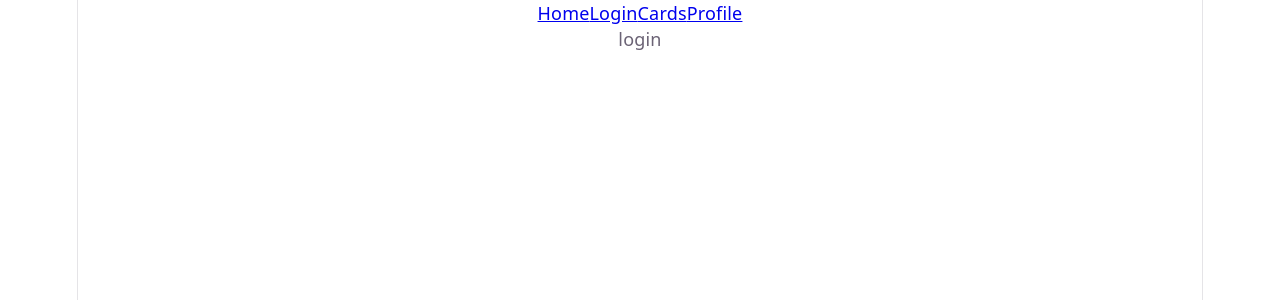
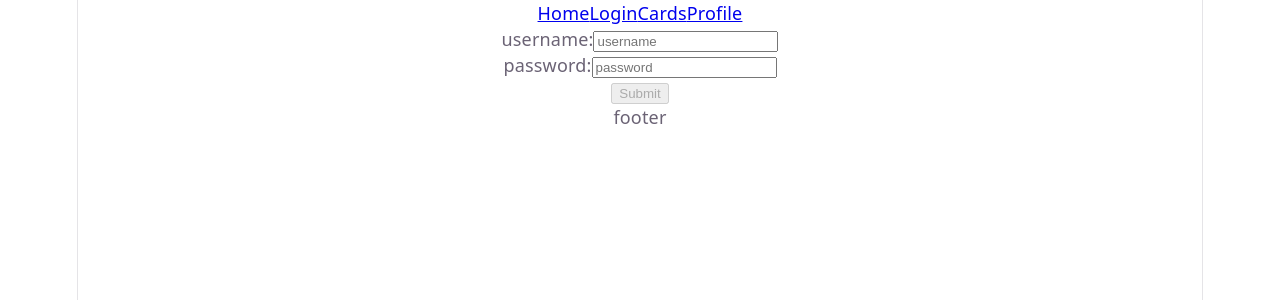
Before and after one commit to pavpka/test-english-cards, a React (Vite) app: page /login in a window 1280 px wide. Shown: the top 300 px of the page. Built offline with nearby package versions, Linux system fonts and the light colour scheme.

Commit message:
added authorization

```diff
--- a/src/api/authApi.ts
+++ b/src/api/authApi.ts
@@ -0,0 +1,26 @@
+export type User = {
+    username: string,
+    password: string
+}
+
+type AuthResponse = {
+    isAllowed: boolean,
+    token: string | null
+}
+
+const mockUser: User = {
+    username: "admin",
+    password: "admin"
+}
+
+export function authUser(user: User): Promise<AuthResponse> {
+    return new Promise((resolve) => {
+        setTimeout(() => {
+            const isAllowed =
+                user.username === mockUser.username &&
+                user.password === mockUser.password
+
+            resolve({isAllowed, token: 'abc' })
+        }, 1000)
+    })
+}
--- a/src/app/App.tsx
+++ b/src/app/App.tsx
@@ -1,32 +1,12 @@
-import Home from '../pages/HomePage'
-import { Link, Route, Routes } from 'react-router-dom'
-
 import '../App.css'
-import ProtectedRoute from '../components/ProtectedRoute';
-import LoginPage from '../pages/LoginPage';
-import CardsPage from '../pages/CardsPage';
-import ProfilePage from '../pages/ProfilePage';
+import Header from '../components/Header'
+import Footer from '../components/Footer'
 
 function App() {
-  const isAuthenticated = false;
   return (
     <>
-    <nav>
-      <Link to="/">Home</Link>
-      <Link to="/login">Login</Link>
-      <Link to="/cards">Cards</Link>
-      <Link to="/profile">Profile</Link>
-    </nav>
-    <Routes>
-      <Route path="/" element={<Home />} />
-      <Route path="/login" element={<LoginPage />} />
-      <Route path='/cards' element={<CardsPage />} />
-
-      <Route element={<ProtectedRoute isAuthenticated={isAuthenticated} />}>
-        <Route path='/profile' element={<ProfilePage />} />
-      </Route>
-
-    </Routes>
+      <Header />
+      <Footer />
     </>
   )
 }
--- /dev/null
+++ b/src/components/Footer.tsx
@@ -0,0 +1,5 @@
+export default function Footer () {
+    return (
+        <div> footer </div>
+    )
+}
--- /dev/null
+++ b/src/components/Header.tsx
@@ -0,0 +1,32 @@
+import { Link, Route, Routes } from "react-router-dom";
+import ProfilePage from "../pages/ProfilePage";
+import ProtectedRoute from "./ProtectedRoute";
+import CardsPage from "../pages/CardsPage";
+import LoginPage from "../pages/LoginPage";
+import HomePage from "../pages/HomePage";
+import { useAppSelector } from "../store/hooks";
+import { selectIsAuthenticated } from "../store/authSlice";
+
+export default function Header() {
+    const isAuthenticated = useAppSelector(selectIsAuthenticated)
+
+    return (
+        <>
+        <nav>
+            <Link to="/">Home</Link>
+            {!isAuthenticated && <Link to="/login">Login</Link>}
+            <Link to="/cards">Cards</Link>
+            <Link to="/profile">Profile</Link>
+        </nav>
+        <Routes>
+            <Route path="/" element={<HomePage />} />
+            <Route path="/login" element={<LoginPage />} />
+            <Route path="/cards" element={<CardsPage />} />
+
+            <Route element={<ProtectedRoute />}>
+            <Route path="/profile" element={<ProfilePage />} />
+            </Route>
+        </Routes>
+        </>
+    );
+}
--- a/src/components/ProtectedRoute.tsx
+++ b/src/components/ProtectedRoute.tsx
@@ -1,10 +1,15 @@
-import { Navigate, Outlet } from 'react-router-dom';
+import { Navigate, Outlet } from 'react-router-dom'
+import { useAppSelector } from '../store/hooks'
+import { selectIsAuthenticated } from '../store/authSlice'
 
-const ProtectedRoute = ({ isAuthenticated }: { isAuthenticated: boolean }) => {
-    if (!isAuthenticated) {
-        return <Navigate to="/login" replace />;
-    }
-    return <Outlet />;
-};
+const ProtectedRoute = () => {
+  const isAuthenticated = useAppSelector(selectIsAuthenticated)
 
-export default ProtectedRoute;
+  if (!isAuthenticated) {
+    return <Navigate to="/login" replace />
+  }
+
+  return <Outlet />
+}
+
+export default ProtectedRoute
--- a/src/pages/LoginPage.tsx
+++ b/src/pages/LoginPage.tsx
@@ -1,8 +1,69 @@
+import { useState } from "react";
+import { useNavigate } from "react-router-dom";
+import { authUser } from "../api/authApi";
+import { useAppDispatch, useAppSelector } from "../store/hooks";
+import { login } from "../store/authSlice";
+
 export default function LoginPage() {
+  const navigate = useNavigate();
+  const dispatch = useAppDispatch();
+  const [username, setUserName] = useState("");
+  const [password, setPassword] = useState("");
+  const [isLoading, setIsLoading] = useState(false);
+  const isDisabled = !username.trim() || !password.trim();
 
-    return (
-      <>
-      <div>login</div>
-       </>
-    )
-  }
+//   const state = useAppSelector((state) => state.auth);
+//   console.log('token: ', state.token);
+
+  const handleSubmit = (e: React.SubmitEvent<HTMLFormElement>) => {
+    e.preventDefault();
+    setIsLoading(true);
+
+    authUser({ username, password })
+      .then((resp) => {
+        if (resp.isAllowed) {
+          dispatch(login({token: resp.token}));
+          navigate("/");
+        } else {
+			console.log('неверный логин/пароль')
+		}
+      })
+      .catch((err) => console.error(err))
+      .finally(() => setIsLoading(false));
+
+
+	  setUserName("");
+	  setPassword("");
+  };
+
+  return (
+    <div>
+		{(isLoading)
+			? <div>loading...</div>
+			: <form onSubmit={handleSubmit}>
+				username:
+				<input
+				name="username"
+				value={username}
+				onChange={(e) => setUserName(e.target.value)}
+				type="text"
+				placeholder="username"
+				/>
+				<br />
+				password:
+				<input
+				name="password"
+				value={password}
+				onChange={(e) => setPassword(e.target.value)}
+				type="password"
+				placeholder="password"
+				/>
+				<br />
+				<button type="submit" disabled={isDisabled}>
+				Submit
+				</button>
+			</form>
+		}
+    </div>
+  );
+}
--- /dev/null
+++ b/src/store/authSlice.ts
@@ -0,0 +1,31 @@
+import { createSlice } from '@reduxjs/toolkit'
+
+type AuthState = {
+  isAuthenticated: boolean
+  token: string | null
+}
+
+const initialState: AuthState = {
+  isAuthenticated: false,
+  token: null,
+}
+
+const authSlice = createSlice({
+  name: 'auth',
+  initialState,
+  reducers: {
+    login: (state, action) => {
+      state.isAuthenticated = true
+      state.token = action.payload.token
+    },
+    logout: (state) => {
+      state.isAuthenticated = false
+      state.token = null
+    },
+  },
+})
+
+export const { login, logout } = authSlice.actions
+export const selectIsAuthenticated = (state: { auth: AuthState }) =>
+  state.auth.isAuthenticated
+export default authSlice.reducer
--- a/src/store/store.ts
+++ b/src/store/store.ts
@@ -1,32 +1,21 @@
 import { configureStore, createSlice } from '@reduxjs/toolkit'
-import { baseApi } from '../api/baseApi';
+import { baseApi } from '../api/baseApi'
+import authReducer from './authSlice'
+
 const appSlice = createSlice({
   name: 'app',
   initialState: {},
   reducers: {},
-});
-
-const authSlice = createSlice({
-  name: 'auth',
-  initialState: { token: null },
-  reducers: {
-    setToken: (state, action) => {
-      state.token = action.payload
-    },
-    clearToken: (state) => {
-      state.token = null
-    },
-  },
 })
 
 export const store = configureStore({
   reducer: {
-    auth: authSlice.reducer,
+    auth: authReducer,
     app: appSlice.reducer,
     [baseApi.reducerPath]: baseApi.reducer,
   },
   middleware: (getDefaultMiddleware) =>
-    getDefaultMiddleware().concat(baseApi.middleware)
+    getDefaultMiddleware().concat(baseApi.middleware),
 })
 
 export type RootState = ReturnType<typeof store.getState>
```
Also changed, not shown: src/components/Card.tsx (added), src/components/CardList.tsx (added), src/components/Field.tsx (added), src/components/Profile.tsx (added).
